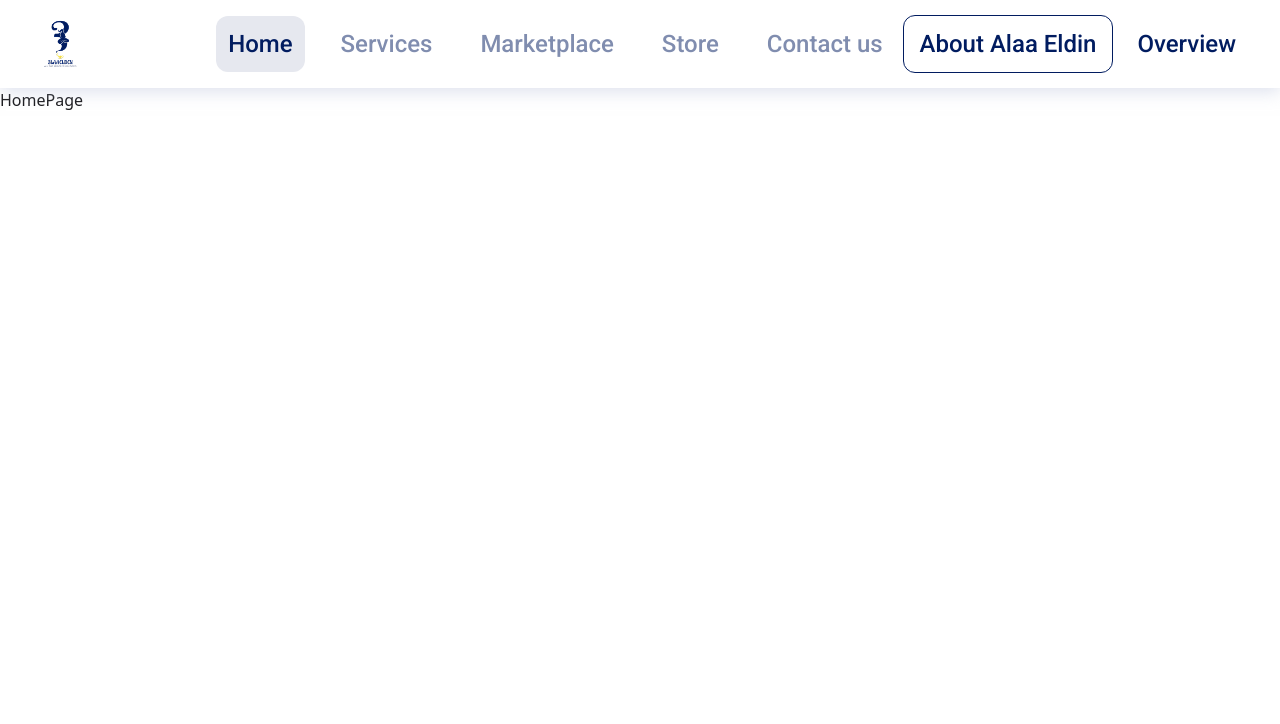
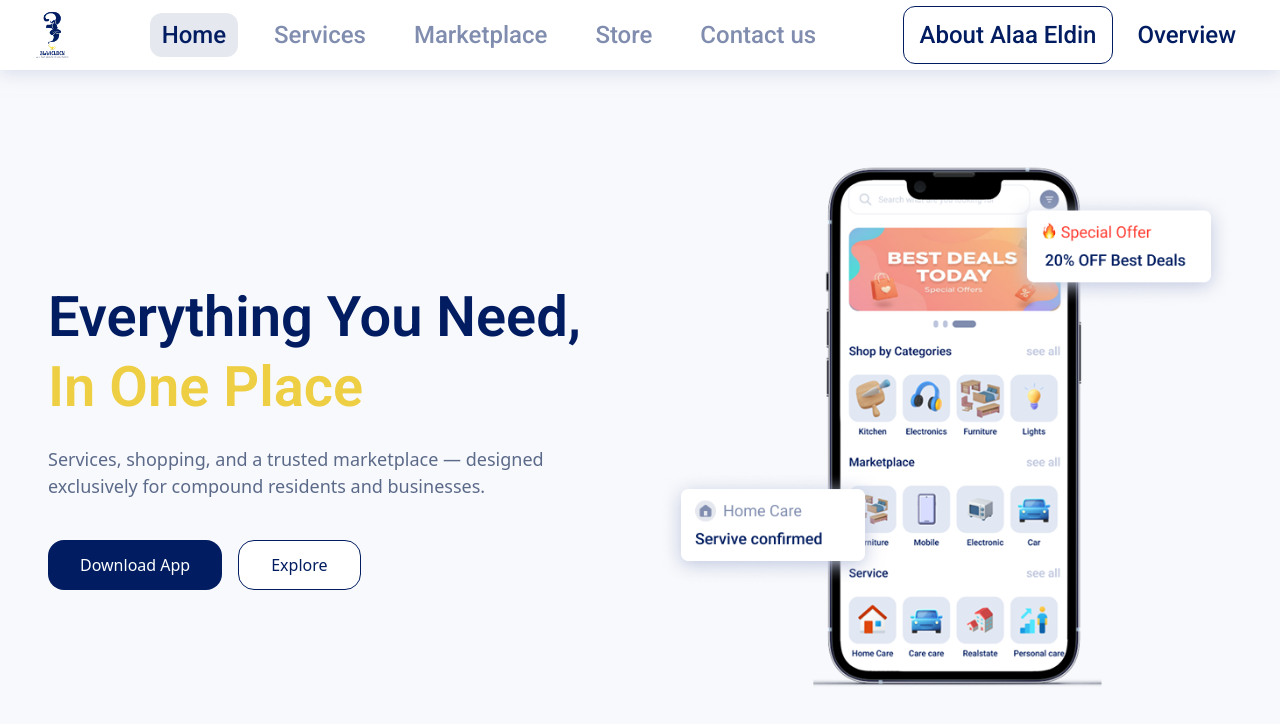
Before and after one commit to yassersalem74/ALAA-ELDIEN, a React (Vite) app: page / in a window 1280 px wide. Shown: the top 724 px of the page. Built offline with nearby package versions, Linux system fonts and the light colour scheme.

Commit message:
Feature/ added hero section

```diff
--- /dev/null
+++ b/src/components/Home-Page/HeroSection.jsx
@@ -0,0 +1,118 @@
+import React from "react";
+
+export default function HeroSection() {
+  return (
+    <section
+      className="w-full bg-[#F8F9FC] pt-12 md:pt-20 pb-12"
+      aria-label="Hero Section"
+    >
+      <div className="max-w-[1400px] mx-auto px-6 lg:px-12">
+
+        {/* ===== Layout Wrapper ===== */}
+        <div className="flex flex-col md:grid md:grid-cols-2 gap-10 items-center">
+
+          {/* ===== LEFT CONTENT ===== */}
+          <article className="space-y-6 text-center md:text-left order-2 md:order-1">
+
+            {/* Heading */}
+            <header>
+              <h1
+                className="
+                  font-['Roboto']
+                  font-bold
+                  text-[32px] sm:text-[40px] lg:text-[56px]
+                  leading-tight
+                  text-[#011C60]
+                "
+              >
+                Everything You Need,{" "}
+                <span className="text-[#EECE42]">
+                  In One Place
+                </span>
+              </h1>
+            </header>
+
+            {/* Description */}
+            <p
+              className="
+                text-[#5C6A8A]
+                text-[16px] lg:text-[18px]
+                max-w-xl
+                mx-auto md:mx-0
+                font-medium
+              "
+            >
+              Services, shopping, and a trusted marketplace — designed
+              exclusively for compound residents and businesses.
+            </p>
+
+            {/* Buttons ALWAYS ROW */}
+            <nav
+              className="
+                flex flex-row
+                gap-4
+                justify-center md:justify-start
+                pt-4
+              "
+              aria-label="Hero Actions"
+            >
+              {/* PRIMARY */}
+              <button
+                className="
+                  bg-[#011C60]
+                  text-white
+                  rounded-[16px]
+                  px-8 py-3
+                  font-medium
+                  transition-all duration-300
+                  hover:bg-[linear-gradient(277.31deg,#CCD2DF_16.29%,#EECE42_96.02%)]
+                  cursor-pointer
+                "
+              >
+                Download App
+              </button>
+
+              {/* SECONDARY */}
+              <button
+                className="
+                  border border-[#011C60]
+                  text-[#011C60]
+                  bg-white
+                  rounded-[16px]
+                  px-8 py-3
+                  font-medium
+                  transition-all duration-300
+                  hover:bg-[#011C60]
+                  hover:text-white
+                  cursor-pointer
+                "
+              >
+                Explore
+              </button>
+            </nav>
+
+          </article>
+
+          {/* ===== IMAGE ===== */}
+          <figure
+            className="
+              flex justify-center md:justify-end
+              order-1 md:order-2
+            "
+          >
+            <img
+              src="/public/Home-Page/hero-img.png"
+              alt="Alaa Eldien App Preview"
+              className="
+                w-[360px] sm:w-[360px] md:w-[480px] lg:w-[605px]
+                h-auto
+                object-contain
+              "
+            />
+          </figure>
+
+        </div>
+      </div>
+    </section>
+  );
+}
--- a/src/components/Navbar.jsx
+++ b/src/components/Navbar.jsx
@@ -1,123 +1,145 @@
+import { useState } from "react";
 import { NavLink } from "react-router-dom";
 
 export default function Navbar() {
+  const [open, setOpen] = useState(false);
+
   // ===== Typography =====
   const baseText =
-    "font-['Roboto'] font-medium text-[16px] lg:text-[24px] leading-[24px] lg:leading-[40px] text-center whitespace-nowrap";
+    "font-['Roboto'] font-medium text-[16px] lg:text-[24px] leading-[24px] lg:leading-[40px] whitespace-nowrap";
 
-  // ===== Link Style =====
+  // ===== NavLink Styles =====
   const linkClass = ({ isActive }) =>
-    `${baseText} px-3 py-2 rounded-xl transition-all duration-200 ${
+    `${baseText} px-3 py-2 rounded-xl transition ${
       isActive
         ? "text-[#011C60] bg-[#E6E8EF]"
         : "text-[#808DAF] hover:text-[#011C60] hover:bg-[#E6E8EF]"
     }`;
 
+  const closeMenu = () => setOpen(false);
+
   return (
-    <header className="sticky top-0 z-50">
+    <header className="sticky top-0 z-50 bg-white shadow-[0px_4px_16px_0px_#BEC6DE80]">
       <nav
-        className="
-          navbar bg-white
-          shadow-[0px_4px_16px_0px_#BEC6DE80]
-          px-4 md:px-8
-        "
+        className="max-w-[1400px] mx-auto flex items-center justify-between px-4 md:px-8 h-[70px]"
         aria-label="Main Navigation"
       >
-        {/* ===== Left ===== */}
-        <div className="navbar-start">
-          {/* Burger (< md) */}
-          <div className="dropdown">
-            <label
-              tabIndex={0}
-              className="btn btn-ghost md:hidden text-[#011C60] text-2xl"
+        {/* ===== LEFT (Burger mobile / Logo desktop) ===== */}
+        <div className="flex items-center gap-3">
+          {/* Burger (mobile) */}
+          <button
+            onClick={() => setOpen(true)}
+            className="md:hidden text-3xl text-[#011C60] cursor-pointer"
+            aria-label="Open menu"
           >
             ☰
-            </label>
+          </button>
 
-            {/* Mobile Menu */}
-            <ul
-              tabIndex={0}
-              className="
-                menu menu-sm dropdown-content
-                mt-3 p-4 shadow bg-white
-                rounded-box w-64 gap-2 z-[100]
-              "
-            >
-              <li><NavLink to="/" className={linkClass}>Home</NavLink></li>
-              <li><NavLink to="/services" className={linkClass}>Services</NavLink></li>
-              <li><NavLink to="/marketplace" className={linkClass}>Marketplace</NavLink></li>
-              <li><NavLink to="/store" className={linkClass}>Store</NavLink></li>
-              <li><NavLink to="/contact" className={linkClass}>Contact us</NavLink></li>
-
-              <div className="divider" />
-
-              <li>
-                <NavLink
-                  to="/about"
-                  className={`${baseText} border border-[#011C60] text-[#011C60] rounded-xl px-3 py-2 hover:bg-[#E6E8EF]`}
-                >
-                  About Alaa Eldin
-                </NavLink>
-              </li>
-
-              <li>
-                <NavLink
-                  to="/overview"
-                  className={`${baseText} text-[#011C60] px-3 py-2 hover:bg-[#E6E8EF] rounded-xl`}
-                >
-                  Overview
-                </NavLink>
-              </li>
-            </ul>
-          </div>
-
-          {/* Logo */}
-          <NavLink to="/" className="ml-2">
+          {/* Desktop Logo */}
+          <NavLink to="/" className="hidden md:block">
             <img
               src="/logo.png"
               alt="Alaa Eldin Logo"
-              className="h-10 lg:h-14 object-contain"
+              className="h-12 lg:h-14 object-contain"
             />
           </NavLink>
         </div>
 
-        {/* ===== Center (>= md) ===== */}
-        <div className="navbar-center hidden md:flex">
-          <ul className="menu menu-horizontal gap-4 lg:gap-6">
+        {/* ===== Desktop Menu ===== */}
+        <ul className="hidden md:flex items-center gap-3 lg:gap-6">
           <li><NavLink to="/" className={linkClass}>Home</NavLink></li>
           <li><NavLink to="/services" className={linkClass}>Services</NavLink></li>
           <li><NavLink to="/marketplace" className={linkClass}>Marketplace</NavLink></li>
           <li><NavLink to="/store" className={linkClass}>Store</NavLink></li>
           <li><NavLink to="/contact" className={linkClass}>Contact us</NavLink></li>
         </ul>
-        </div>
 
-        {/* ===== Right (>= md) ===== */}
-        <div className="navbar-end hidden md:flex gap-3">
+        {/* ===== RIGHT ===== */}
+        <div className="flex items-center gap-3">
+          {/* Desktop Buttons */}
+          <div className="hidden md:flex items-center gap-3">
             <NavLink
               to="/about"
-            className={`
-              ${baseText}
-              border border-[#011C60] text-[#011C60]
-              px-4 py-2 rounded-xl
-              hover:bg-[#E6E8EF]
-            `}
+              className={`${baseText} border border-[#011C60] text-[#011C60] px-4 py-2 rounded-xl hover:bg-[#E6E8EF]`}
             >
               About Alaa Eldin
             </NavLink>
 
             <NavLink
               to="/overview"
-            className={`
-              ${baseText}
-              text-[#011C60]
-              hover:bg-[#E6E8EF] rounded-xl px-3 py-2
-            `}
+              className={`${baseText} text-[#011C60] px-3 py-2 rounded-xl hover:bg-[#E6E8EF]`}
             >
               Overview
             </NavLink>
           </div>
+
+          {/* Mobile Logo (right) */}
+          <NavLink to="/" className="md:hidden">
+            <img
+              src="/logo.png"
+              alt="Alaa Eldin Logo"
+              className="h-10 object-contain"
+            />
+          </NavLink>
+        </div>
       </nav>
+
+      {/* ===== Mobile Drawer (LEFT SIDE) ===== */}
+      {open && (
+        <>
+          {/* Overlay */}
+          <div
+            className="fixed inset-0 bg-black/40 z-40"
+            onClick={closeMenu}
+          />
+
+          {/* Drawer */}
+          <aside
+            className="
+              fixed top-0 left-0 h-full w-[280px]
+              bg-white z-50 shadow-xl
+              p-6 flex flex-col gap-4
+            "
+          >
+            {/* Close Button */}
+            <button
+              onClick={closeMenu}
+              className="
+                text-red-500 hover:text-red-700
+                cursor-pointer text-2xl
+                self-end transition
+              "
+              aria-label="Close menu"
+            >
+              ✕
+            </button>
+
+            <NavLink to="/" onClick={closeMenu} className={linkClass}>Home</NavLink>
+            <NavLink to="/services" onClick={closeMenu} className={linkClass}>Services</NavLink>
+            <NavLink to="/marketplace" onClick={closeMenu} className={linkClass}>Marketplace</NavLink>
+            <NavLink to="/store" onClick={closeMenu} className={linkClass}>Store</NavLink>
+            <NavLink to="/contact" onClick={closeMenu} className={linkClass}>Contact us</NavLink>
+
+            <hr />
+
+            <NavLink
+              to="/about"
+              onClick={closeMenu}
+              className={`${baseText} border border-[#011C60] text-[#011C60] px-4 py-2 rounded-xl`}
+            >
+              About Alaa Eldin
+            </NavLink>
+
+            <NavLink
+              to="/overview"
+              onClick={closeMenu}
+              className={`${baseText} text-[#011C60] px-3 py-2`}
+            >
+              Overview
+            </NavLink>
+          </aside>
+        </>
+      )}
     </header>
   );
 }
--- a/src/pages/HomePage.jsx
+++ b/src/pages/HomePage.jsx
@@ -1,7 +1,10 @@
-import React from 'react'
+import React from "react";
+import HeroSection from "../components/Home-Page/HeroSection";
 
 export default function HomePage() {
   return (
-    <div>HomePage</div>
-  )
+    <div>
+      <HeroSection></HeroSection>
+    </div>
+  );
 }
```
Also changed, not shown: public/home-page/hero-img.png (added), 1 other file (tests, documents, lock files or other folders). Lines whose indentation alone changed are shown as unchanged.
